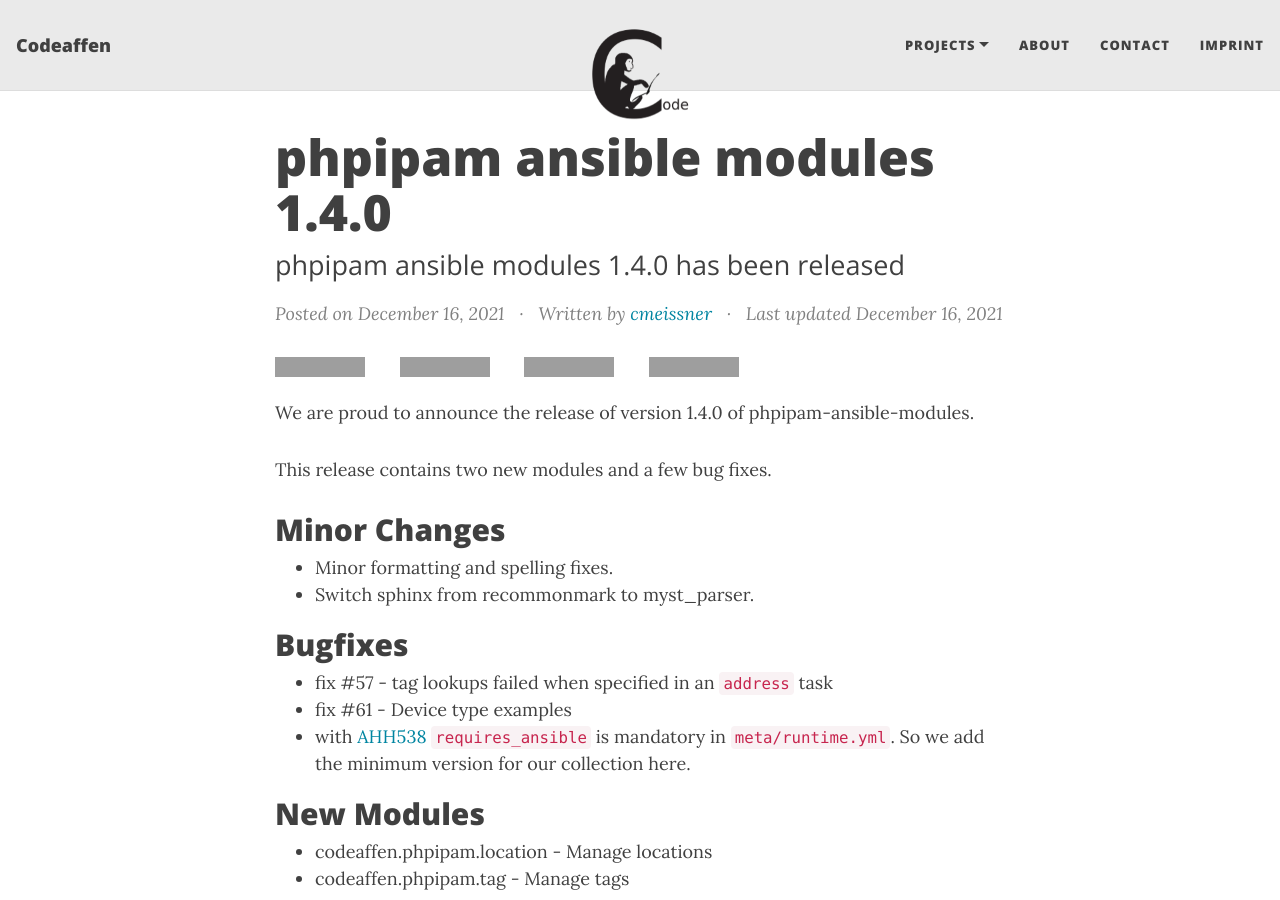
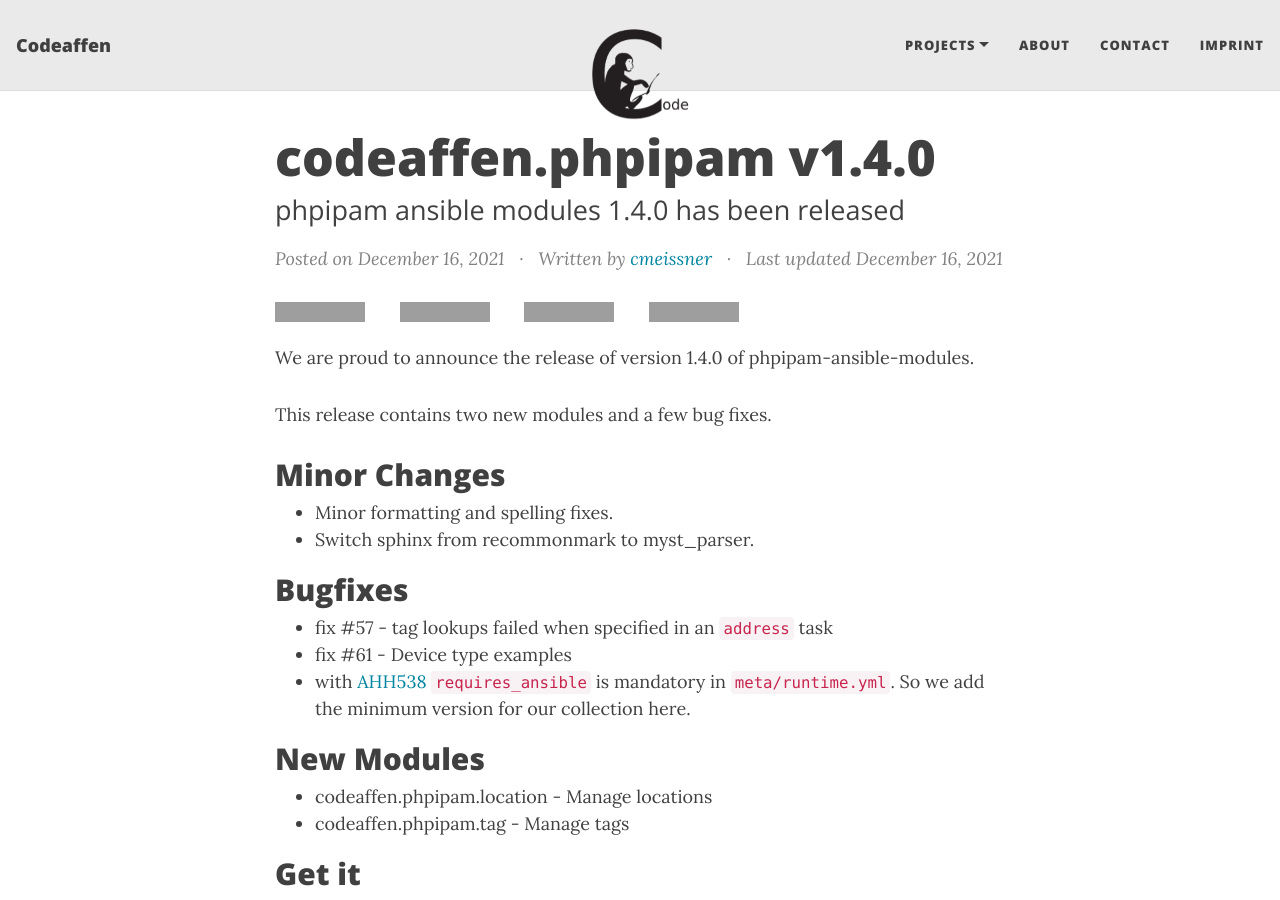
Before and after one commit to codeaffen/codeaffen.org, a Jekyll site: the page built from _posts/2021-12-16-phpipam-announcement-1.4.0.md, in a window 1280 px wide and 900 px high, cut to the strip 0-900 px from the top of the window. Built offline with Jekyll 4.4.1, drawn with Linux system fonts in a browser that asks for light colours; nearby versions of some CDN libraries; comment, search, counter and statistics services are not loaded; grey boxes are pictures that could not be loaded.

Commit message:
change title

```diff
--- a/_posts/2021-12-16-phpipam-announcement-1.4.0.md
+++ b/_posts/2021-12-16-phpipam-announcement-1.4.0.md
@@ -1,6 +1,6 @@
 ---
 layout: post
-title: phpipam ansible modules 1.4.0
+title: codeaffen.phpipam v1.4.0
 subtitle: phpipam ansible modules 1.4.0 has been released
 tags: [project, release, announcement, pam, phpipam, phpipam-ansible-modules]
 gh-repo: codeaffen/phpipam-ansible-modules
```
